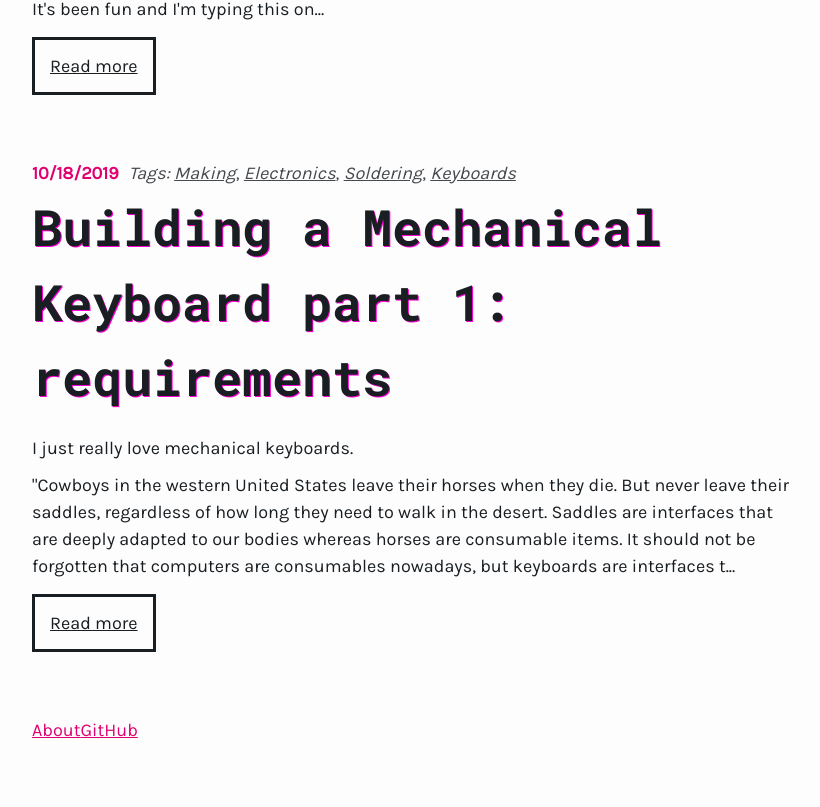
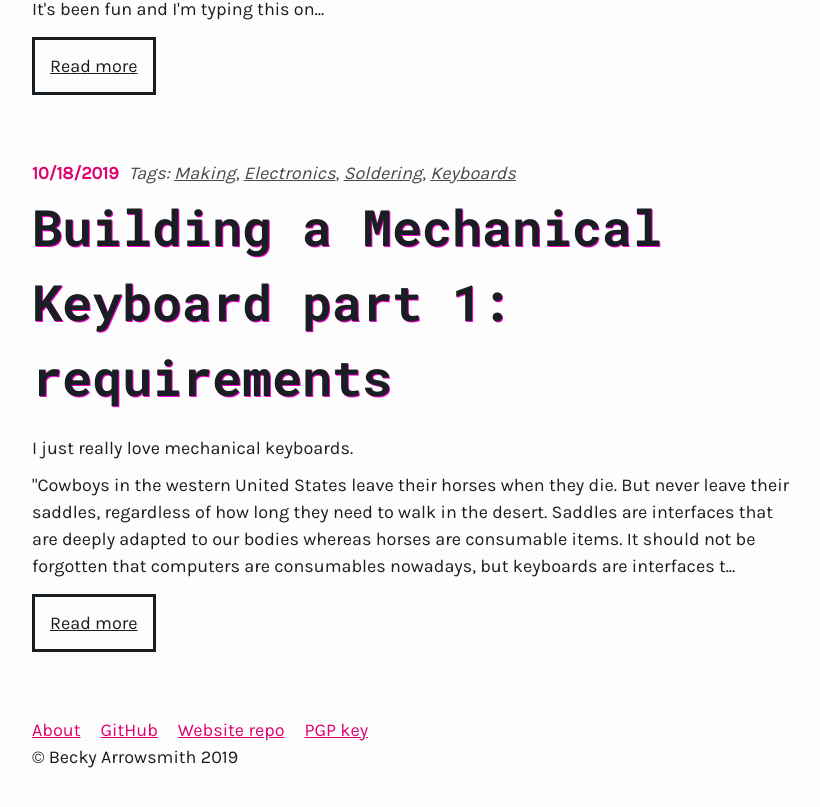
Before and after one commit to BeckyArrowsmith/blog2019, a Next.js app: page / in a window 1280 px wide. Shown: the part 722-1529 px from the top of the page, without its empty margins (228-1048 px from the left). Before the commit the page ends 1506 px from the top, so only its background shows below. Built offline with nearby package versions, Linux system fonts and the light colour scheme.

Commit message:
Add footer styles and links

```diff
--- a/components/Footer.js
+++ b/components/Footer.js
@@ -1,13 +1,25 @@
 import Link from 'next/link';
 
 const Footer = () => (
-    <footer class="container">
-        <Link href="/about">
-            <a>About</a>
-        </Link>
-        <Link href="http://github.com/BeckyArrowsmith">
-            <a>GitHub</a>
-        </Link>
+    <footer>
+        <div class="container">
+            <Link href="/about">
+                About
+            </Link>
+            <Link href="http://github.com/BeckyArrowsmith">
+                GitHub
+            </Link>
+
+            <Link href="https://github.com/BeckyArrowsmith/blog2019">
+                Website repo
+            </Link>
+
+            <Link href="/pgp.txt">
+                PGP key
+            </Link>
+
+            <p>&copy; Becky Arrowsmith {new Date().getFullYear()}</p>
+        </div>
     </footer>
 );
 
--- a/layouts/Layout.js
+++ b/layouts/Layout.js
@@ -18,7 +18,6 @@ const Layout = props => (
     <div>{props.children}</div>
 
     <Footer />
-
   </div>
 );
 
--- a/layouts/styles.css
+++ b/layouts/styles.css
@@ -5,3 +5,4 @@
 @import "styles/header.css";
 @import "styles/posts.css";
 @import "styles/tags.css";
+@import "styles/footer.css";
--- /dev/null
+++ b/layouts/styles/footer.css
@@ -0,0 +1,7 @@
+footer a {
+    padding-left: 20px;
+}
+
+footer a:first-child {
+    padding-left: 0
+}
```
Also changed, not shown: pgp.txt (added).
